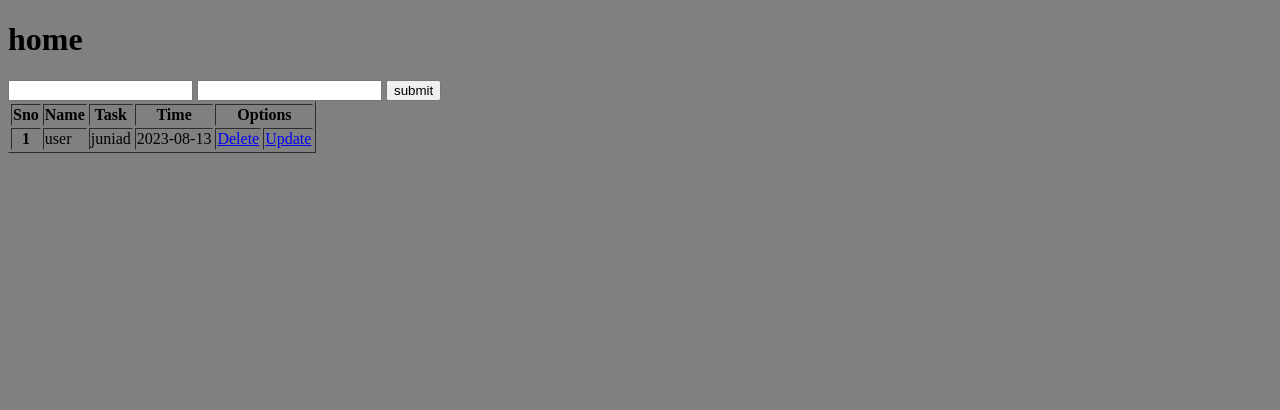
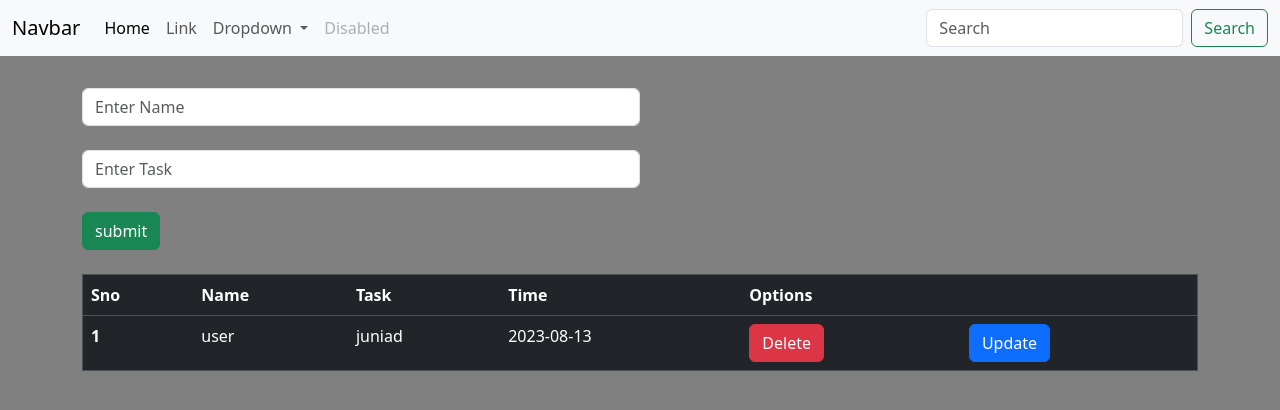
Before and after one commit to junaidmugloo/Flask, a Flask app: page / in a window 1280 px wide. Shown: the top 410 px of the page. Run offline with Flask 3, Linux system fonts and the light colour scheme.

Commit message:
added-bootstrap

```diff
--- a/templates/index.html
+++ b/templates/index.html
@@ -4,17 +4,62 @@
     <meta charset="UTF-8">
     <meta name="viewport" content="width=device-width, initial-scale=1.0">
     <title>Document</title>
+    <script src="https://cdn.jsdelivr.net/npm/bootstrap@5.3.1/dist/js/bootstrap.bundle.min.js" integrity="sha384-HwwvtgBNo3bZJJLYd8oVXjrBZt8cqVSpeBNS5n7C8IVInixGAoxmnlMuBnhbgrkm" crossorigin="anonymous"></script>
+    <link href="https://cdn.jsdelivr.net/npm/bootstrap@5.3.1/dist/css/bootstrap.min.css" rel="stylesheet" integrity="sha384-4bw+/aepP/YC94hEpVNVgiZdgIC5+VKNBQNGCHeKRQN+PtmoHDEXuppvnDJzQIu9" crossorigin="anonymous">
     <link rel="stylesheet" href="{{url_for('static', filename='css/test.css')}}">
     <script src="{{url_for('static', filename='js/test.js')}}"></script>
 </head>
 <body>
-    <h1>home</h1>
-<form action="/" method="post">
-    <input type="text" name="name">
-    <input type="text" name="task">
-    <input type="submit" value="submit">
+    <nav class="navbar navbar-expand-lg bg-body-tertiary">
+        <div class="container-fluid">
+          <a class="navbar-brand" href="#">Navbar</a>
+          <button class="navbar-toggler" type="button" data-bs-toggle="collapse" data-bs-target="#navbarSupportedContent" aria-controls="navbarSupportedContent" aria-expanded="false" aria-label="Toggle navigation">
+            <span class="navbar-toggler-icon"></span>
+          </button>
+          <div class="collapse navbar-collapse" id="navbarSupportedContent">
+            <ul class="navbar-nav me-auto mb-2 mb-lg-0">
+              <li class="nav-item">
+                <a class="nav-link active" aria-current="page" href="#">Home</a>
+              </li>
+              <li class="nav-item">
+                <a class="nav-link" href="#">Link</a>
+              </li>
+              <li class="nav-item dropdown">
+                <a class="nav-link dropdown-toggle" href="#" role="button" data-bs-toggle="dropdown" aria-expanded="false">
+                  Dropdown
+                </a>
+                <ul class="dropdown-menu">
+                  <li><a class="dropdown-item" href="#">Action</a></li>
+                  <li><a class="dropdown-item" href="#">Another action</a></li>
+                  <li><hr class="dropdown-divider"></li>
+                  <li><a class="dropdown-item" href="#">Something else here</a></li>
+                </ul>
+              </li>
+              <li class="nav-item">
+                <a class="nav-link disabled" aria-disabled="true">Disabled</a>
+              </li>
+            </ul>
+            <form class="d-flex" role="search">
+              <input class="form-control me-2" type="search" placeholder="Search" aria-label="Search">
+              <button class="btn btn-outline-success" type="submit">Search</button>
+            </form>
+          </div>
+        </div>
+      </nav>
+    <div class="container">
+    <h1></h1>
+<div class="row">
+<form action="/" method="post" class="form">
+   <div class="col-md-6 mt-4">
+    <input type="text" class="form-control" name="name" placeholder="Enter Name" required>
+</div>
+<div class="col-md-6 mt-4 mb-4">
+    <input type="text" class="form-control" name="task" placeholder="Enter Task" required>
+</div>
+    <input type="submit" value="submit" class="btn btn-success">
 </form>
-    <table border="1px" white=50%>
+</div>
+    <table border="1px" white=50% class="table table-dark mt-4 ">
         <tr>
         <th>Sno</th>
         <th>Name</th>
@@ -28,12 +73,12 @@
         <td>{{tasks.name}}</td>
         <td>{{tasks.task}}</td>
         <td>{{tasks.date_joined}}</td>
-        <td><a href="/delete/{{tasks.id}}">Delete</a></td>
-        <td><a href="/update/{{tasks.id}}">Update</a></td>
+        <td><a href="/delete/{{tasks.id}}" class="btn btn-danger">Delete</a></td>
+        <td><a href="/update/{{tasks.id}}" class="btn btn-primary">Update</a></td>
     </tr>
         {% endfor %}
     </table>
-
+</div>
 
 </body>
 </html>
```
Also changed, not shown: templates/update.html (+52 -5 lines), instance/todo.db.
